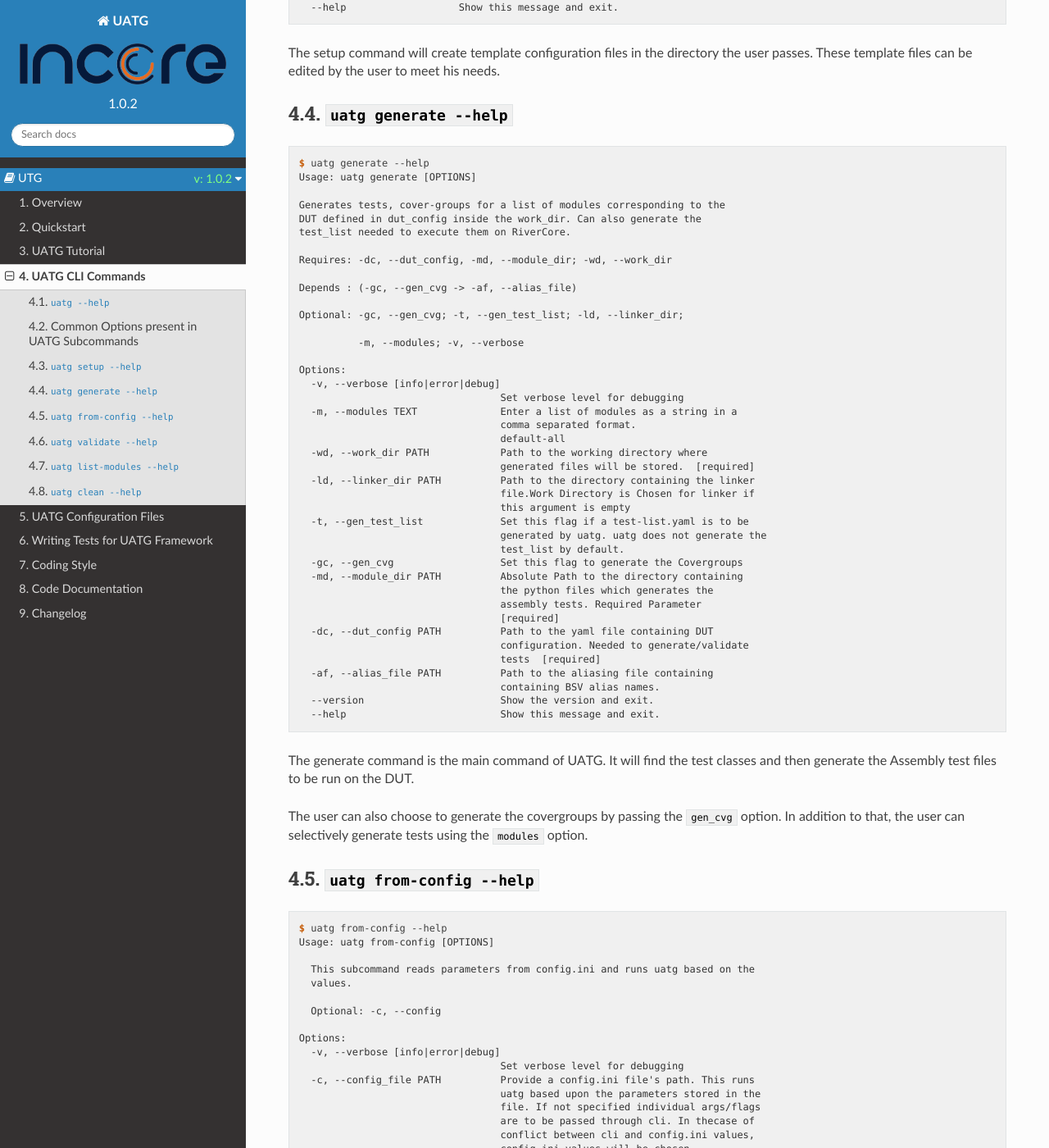
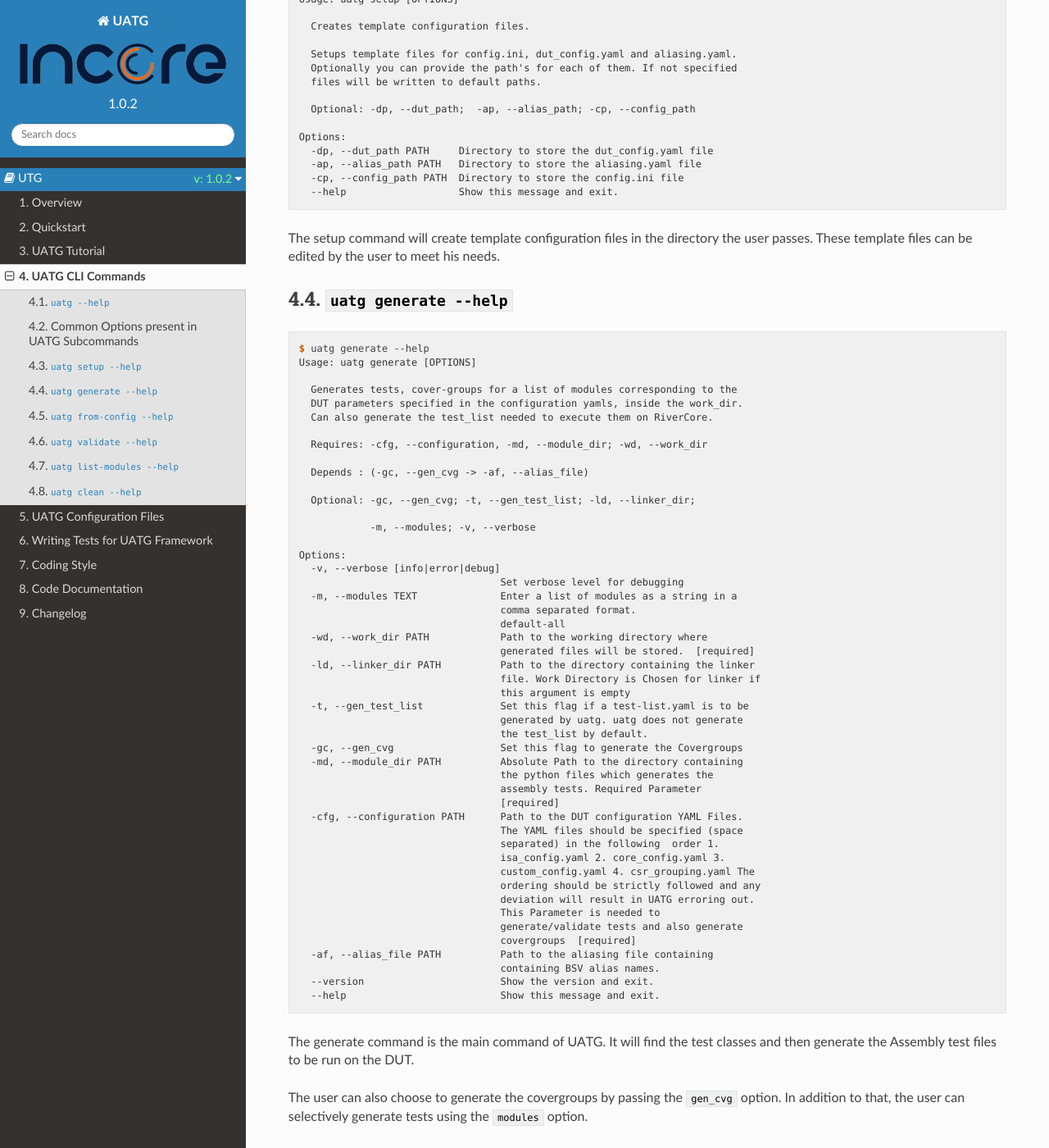
Before and after one commit to incoresemi/uatg, a Sphinx documentation site: the page built from docs/source/uatg_cli.rst, in a window 1280 px wide and 1400 px high, scrolled down 2245 px. Shown: the whole window at 82% size. Built offline with Sphinx 7.4.7 and the Read the Docs theme 2.0.0, drawn with Linux system fonts in a browser that asks for light colours; some of the changed text lies outside the part shown.

Commit message:
update CLI docs for updated 'configuration' option

```diff
--- a/docs/source/uatg_cli.rst
+++ b/docs/source/uatg_cli.rst
@@ -25,11 +25,12 @@
 
     Commands:
       clean         Removes ASM, SV and other generated files from the work...
-      from-config   This subcommand reads parameters from config.ini and runs...
+      from-config   Reads config.ini and invokes uatg with read paramaters.
       generate      Generates tests, cover-groups for a list of modules...
-      list-modules  Provides the list of modules supported from the module_dir...
-      setup         Setups template files for config.ini, dut_config.yaml and...
-      validate    validate
+      list-modules  Lists the micro-architecture modules of core supported
+                    among...
+      setup         Creates template configuration files.
+      validate      Parses the log generated upon test execution using regular...
 
 This is the help section which describes all the subcommands present in the UATG
 framework. The description for all the subcommands are presented in the table.
@@ -69,45 +70,51 @@
 
 .. table:: Common Options in UATG Subcommands
 
-  ======================= ================ ========== ==================================================================
-  Option                  UATG Subcommand  Required?  Description
-  ======================= ================ ========== ==================================================================
-  -v, \\-\\-verbose       generate, clean, Optional   The verbosity of the log generated by the tool.
-                          validate,
-                          from-config,
-                          list-modules
-  -m, \\-\\-modules       generate,        Required   The Modules of the DUT for which you wish to generate the
-                          validate                    tests. (will take multiple values)
-  -md, \\-\\-module_dir   generate, clean, Required   **Absolute/relative** path to the directory where the user has
-                          validate,                   saved the tests for all modules.
-                          list-modules
-  -wd, \\-\\-work_dir     generate, clean, Required   The workdir where all of the files, reports and logs are
-                          validate                    generated.
-  -ld, \\-\\-linker_dir   generate,        Optional   The directory where the user has stored his ``link.ld`` file.
-                                                      If not specified, UATG will generate a linker at the work_dir.
-  -dc, \\-\\-dut_config   generate,        Required   The **absolute/relative** path to the ``dut_config.yaml`` file of
-                          validate                    the DUT for which the user wants to generate tests.
-  -af, \\-\\-alias_file   generate         Required   The **absolute/relative** path to the ``aliasing.yaml`` file of
-                                                      the DUT for which the user wants to generate covergroups.
-  -t, \\-\\-gen_test_list generate         Optional   [Flag] Creates a ``test_list.yaml`` file in the
-                                                      ``work_dir``.
-  -gc, \\-\\-gen_cvg      generate         Optional   [Flag] When True, UATG will generate the covergroups for
-                                                      the tests.
-  --version               generate, clean, Optional   Prints the version of UATG and exits.
-                          validate
-                          list-modules
-  --help                  generate, clean, Optional   Prints the help section and exits.
-                          validate, setup,
-                          list-modules,
-                          from-config
-  -dp, \\-\\-dut_path     setup            Optional   The **absolute/relative** path to the directory where template
-                                                      ``dut_onfig.yaml`` is to be created.
-  -cp, \\-\\-config_path  setup            Optional   The **absolute/relative** path to the directory where template
-                                                      ``config.ini`` is to be created.
-  -ap, \\-\\-alias_path   setup            Optional   The **absolute/relative** path to the directory where template
-                                                      ``aliasing.yaml`` is to be created.
-  -c, \\-\\-config_file   from-config      Required   **Absolute/relative** path to the ``config.ini`` file.
-  ======================= ================ ========== ==================================================================
+  ========================= ================ ========== =====================================================================
+  Option                    UATG Subcommand  Required?  Description
+  ========================= ================ ========== =====================================================================
+  -v, \\-\\-verbose         generate, clean, Optional   The verbosity of the log generated by the tool.
+                            validate,
+                            from-config,
+                            list-modules
+  -m, \\-\\-modules         generate,        Required   The Modules of the DUT for which you wish to generate the
+                            validate                    tests. (will take multiple values)
+  -md, \\-\\-module_dir     generate, clean, Required   **Absolute/relative** path to the directory where the user has
+                            validate,                   saved the tests for all modules.
+                            list-modules
+  -wd, \\-\\-work_dir       generate, clean, Required   The workdir where all of the files, reports and logs are
+                            validate                    generated.
+  -ld, \\-\\-linker_dir     generate,        Optional   The directory where the user has stored his ``link.ld`` file.
+                                                        If not specified, UATG will generate a linker at the work_dir.
+  -cfg, \\-\\-configuration generate,        Required   The **absolute/relative** path to the *configuration_yaml* file of
+                            validate                    the DUT for which the user wants to generate tests.
+                                                        The yaml paths should be separated using spaces and should
+                                                        be passed in the following order,
+                                                        1. ISA_config.yaml 2. Core_config.yaml 3. Custom_config.yaml
+                                                        4. CSR_grouping.yaml. (The names here represent the functionality of
+                                                        the and not the actual name required by UATG.
+                                                        The user can name his files as he wishes.)
+  -af, \\-\\-alias_file     generate         Required   The **absolute/relative** path to the ``aliasing.yaml`` file of
+                                                        the DUT for which the user wants to generate covergroups.
+  -t, \\-\\-gen_test_list   generate         Optional   [Flag] Creates a ``test_list.yaml`` file in the
+                                                        ``work_dir``.
+  -gc, \\-\\-gen_cvg        generate         Optional   [Flag] When True, UATG will generate the covergroups for
+                                                        the tests.
+  --version                 generate, clean, Optional   Prints the version of UATG and exits.
+                            validate
+                            list-modules
+  --help                    generate, clean, Optional   Prints the help section and exits.
+                            validate, setup,
+                            list-modules,
+                            from-config
+  -dp, \\-\\-dut_path       setup            Optional   The **absolute/relative** path to the directory where template
+                                                        ``dut_onfig.yaml`` is to be created.
+  -cp, \\-\\-config_path    setup            Optional   The **absolute/relative** path to the directory where template
+                                                        ``config.ini`` is to be created.
+  -ap, \\-\\-alias_path     setup            Optional   The **absolute/relative** path to the directory where template
+                                                        ``aliasing.yaml`` is to be created.
+  -c, \\-\\-config_file     from-config      Required   **Absolute/relative** path to the ``config.ini`` file.
+  ========================= ================ ========== =====================================================================
 
 =====================
 ``uatg setup --help``
@@ -117,6 +124,8 @@
 
     $ uatg setup --help
     Usage: uatg setup [OPTIONS]
+
+      Creates template configuration files.
 
       Setups template files for config.ini, dut_config.yaml and aliasing.yaml.
       Optionally you can provide the path's for each of them. If not specified
@@ -142,17 +151,17 @@
     $ uatg generate --help
     Usage: uatg generate [OPTIONS]
 
-    Generates tests, cover-groups for a list of modules corresponding to the
-    DUT defined in dut_config inside the work_dir. Can also generate the
-    test_list needed to execute them on RiverCore.
+      Generates tests, cover-groups for a list of modules corresponding to the
+      DUT parameters specified in the configuration yamls, inside the work_dir.
+      Can also generate the test_list needed to execute them on RiverCore.
 
-    Requires: -dc, --dut_config, -md, --module_dir; -wd, --work_dir
+      Requires: -cfg, --configuration, -md, --module_dir; -wd, --work_dir
 
-    Depends : (-gc, --gen_cvg -> -af, --alias_file)
+      Depends : (-gc, --gen_cvg -> -af, --alias_file)
 
-    Optional: -gc, --gen_cvg; -t, --gen_test_list; -ld, --linker_dir;
+      Optional: -gc, --gen_cvg; -t, --gen_test_list; -ld, --linker_dir;
 
-              -m, --modules; -v, --verbose
+                -m, --modules; -v, --verbose
 
     Options:
       -v, --verbose [info|error|debug]
@@ -163,19 +172,26 @@
       -wd, --work_dir PATH            Path to the working directory where
                                       generated files will be stored.  [required]
       -ld, --linker_dir PATH          Path to the directory containing the linker
-                                      file.Work Directory is Chosen for linker if
+                                      file. Work Directory is Chosen for linker if
                                       this argument is empty
       -t, --gen_test_list             Set this flag if a test-list.yaml is to be
-                                      generated by uatg. uatg does not generate the
-                                      test_list by default.
+                                      generated by uatg. uatg does not generate
+                                      the test_list by default.
       -gc, --gen_cvg                  Set this flag to generate the Covergroups
       -md, --module_dir PATH          Absolute Path to the directory containing
                                       the python files which generates the
                                       assembly tests. Required Parameter
                                       [required]
-      -dc, --dut_config PATH          Path to the yaml file containing DUT
-                                      configuration. Needed to generate/validate
-                                      tests  [required]
+      -cfg, --configuration PATH      Path to the DUT configuration YAML Files.
+                                      The YAML files should be specified (space
+                                      separated) in the following  order 1.
+                                      isa_config.yaml 2. core_config.yaml 3.
+                                      custom_config.yaml 4. csr_grouping.yaml The
+                                      ordering should be strictly followed and any
+                                      deviation will result in UATG erroring out.
+                                      This Parameter is needed to
+                                      generate/validate tests and also generate
+                                      covergroups  [required]
       -af, --alias_file PATH          Path to the aliasing file containing
                                       containing BSV alias names.
       --version                       Show the version and exit.
@@ -197,8 +213,7 @@
     $ uatg from-config --help
     Usage: uatg from-config [OPTIONS]
 
-      This subcommand reads parameters from config.ini and runs uatg based on the
-      values.
+      Reads config.ini and invokes uatg with read paramaters.
 
       Optional: -c, --config
 
@@ -232,6 +247,19 @@
     $ uatg validate --help
     Usage: uatg validate [OPTIONS]
 
+      Parses the log generated upon test execution using regular expressions and
+      provides a minimal coverage report.
+
+      Required: -wd, --work_dir
+
+                -cfg, --configuration
+
+                -md, --module_dir
+
+      Optional: -m, --modules (default - all)
+
+                -v, --verbose
+
     Options:
       -v, --verbose [info|error|debug]
                                       Set verbose level for debugging
@@ -239,15 +267,23 @@
                                       comma separated format.
                                       default-all
       -wd, --work_dir PATH            Path to the working directory where
-                                      generated files will be stored.
+                                      generated files will be stored.  [required]
       -md, --module_dir PATH          Absolute Path to the directory containing
                                       the python files which generate the assembly
-                                      tests. Required Parameter
-      -dc, --dut_config PATH          Path to the yaml file containing DUT
-                                      configuration. Needed to generate/validate
-                                      tests
+                                      tests. Required Parameter  [required]
+      -cfg, --configuration PATH      Path to the DUT configuration YAML Files.
+                                      The YAML files should be specified (space
+                                      separated) in the following  order 1.
+                                      isa_config.yaml 2. core_config.yaml 3.
+                                      custom_config.yaml 4. csr_grouping.yaml The
+                                      ordering should be strictly followed and any
+                                      deviation will result in UATG erroring out.
+                                      This Parameter is needed to
+                                      generate/validate tests and also generate
+                                      covergroups  [required]
       --version                       Show the version and exit.
       --help                          Show this message and exit.
+
 
 The validate subcommand is an added optional feature of UATG. If the user
 precisely knows the pattern to search for in the log generated by running his
@@ -269,7 +305,8 @@
     $ uatg list-modules --help
     Usage: uatg list-modules [OPTIONS]
 
-      Provides the list of modules supported from the module_dir
+      Lists the micro-architecture modules of core supported  among the modules
+      actually present in the DUT
 
       Requires: -md, --module_dir
 
@@ -295,21 +332,26 @@
 .. code-block:: shell-session
 
     $ uatg clean --help
-    Usage: uatg list-modules [OPTIONS]
+    Usage: uatg clean [OPTIONS]
 
-      Provides the list of modules supported from the module_dir
+      Removes ASM, SV and other generated files from the work directory, and
+      removes .yapsy plugins from module directory.
 
-      Requires: -md, --module_dir
+      Requires: -wd, --work_dir
+
+      Optional: -md, --module_dir; -v, --verbose
 
     Options:
-      -md, --module_dir PATH          Absolute Path to the directory containing
-                                      the python files which generate the assembly
-                                      tests. Required Parameter  [required]
       -v, --verbose [info|error|debug]
                                       Set verbose level for debugging
+      -wd, --work_dir PATH            Path to the working directory where
+                                      generated files will be stored.  [required]
+      -md, --module_dir PATH          Absolute Path to the directory containing
+                                      the python files which generates the
+                                      assembly tests. Required Parameter
+                                      [required]
       --version                       Show the version and exit.
       --help                          Show this message and exit.
-
 
 The clean command is used to remove the files generated by UATG. It cleans the
 entire work_directory, removes the __pycache__ files and also removes the
```
Also changed, not shown: other parts of docs/source/uatg_cli.rst (+2 -2 lines).
